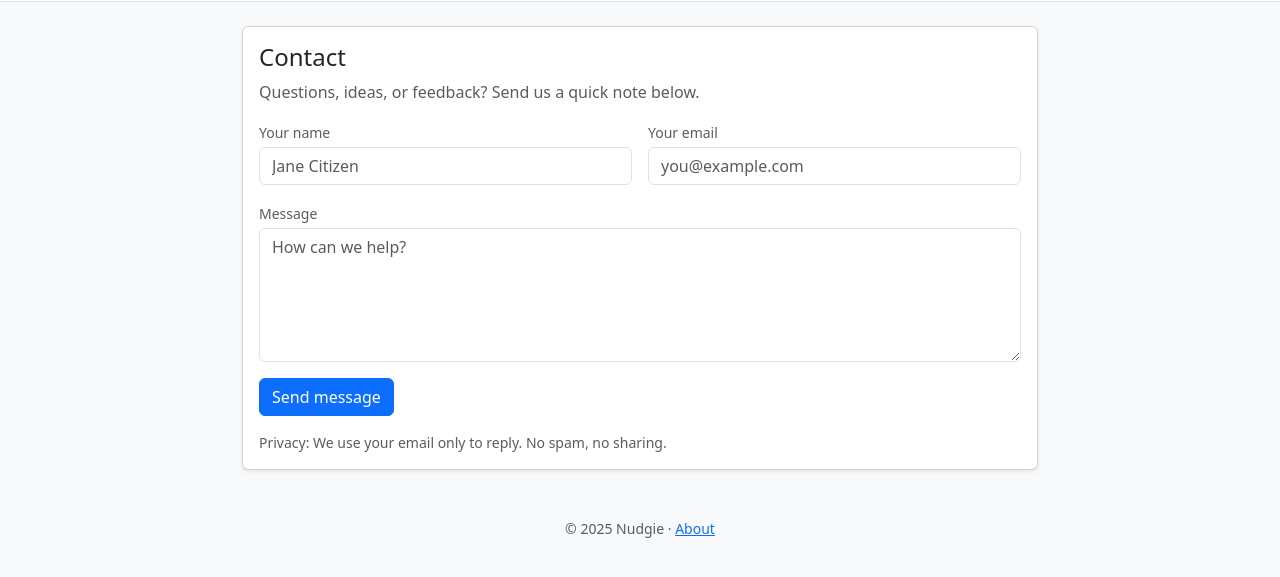
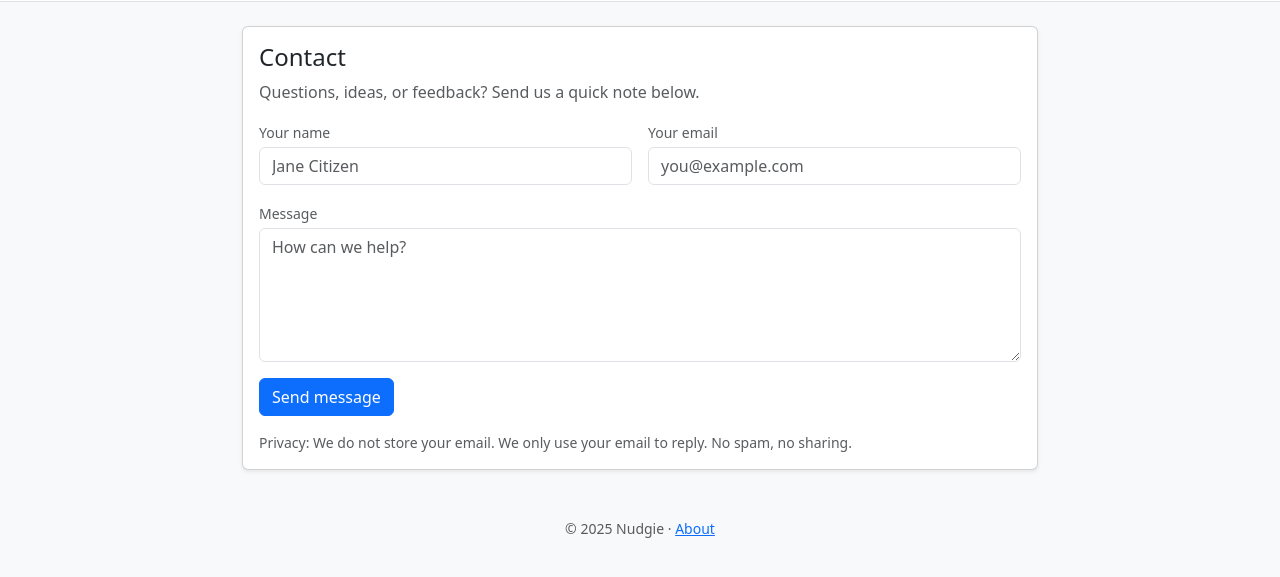
Before and after one commit to RixGpt/nudgie, a plain HTML site: page contact.html in a window 1280 px wide. Shown: the part 71-648 px from the top of the page. Drawn offline with nearby package versions, Linux system fonts and the light colour scheme.

Commit message:
Update contact.html

```diff
--- a/contact.html
+++ b/contact.html
@@ -51,7 +51,7 @@
               </div>
               <div class="col-12">
                 <p class="small text-muted mb-0">
-                  Privacy: We use your email only to reply. No spam, no sharing.
+                  Privacy: We do not store your email. We only use your email to reply. No spam, no sharing.
                 </p>
               </div>
             </form>
```
